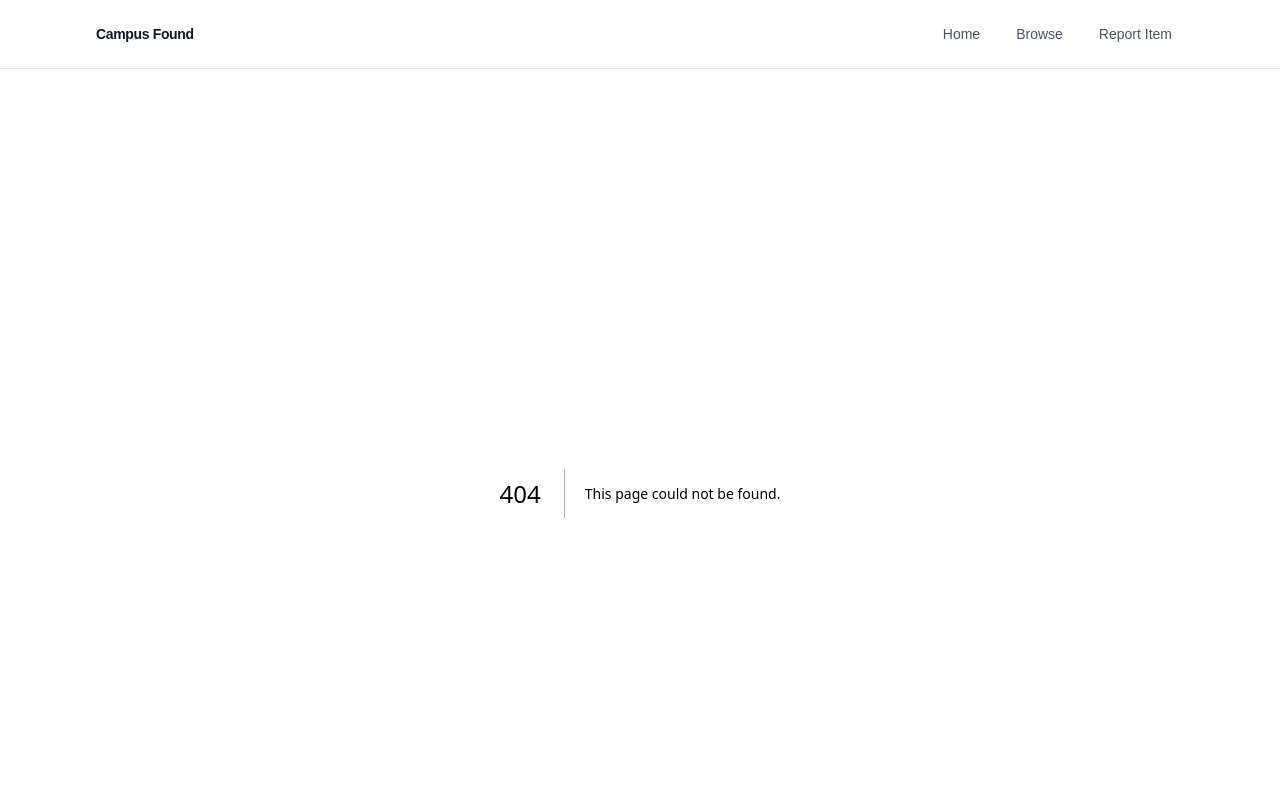
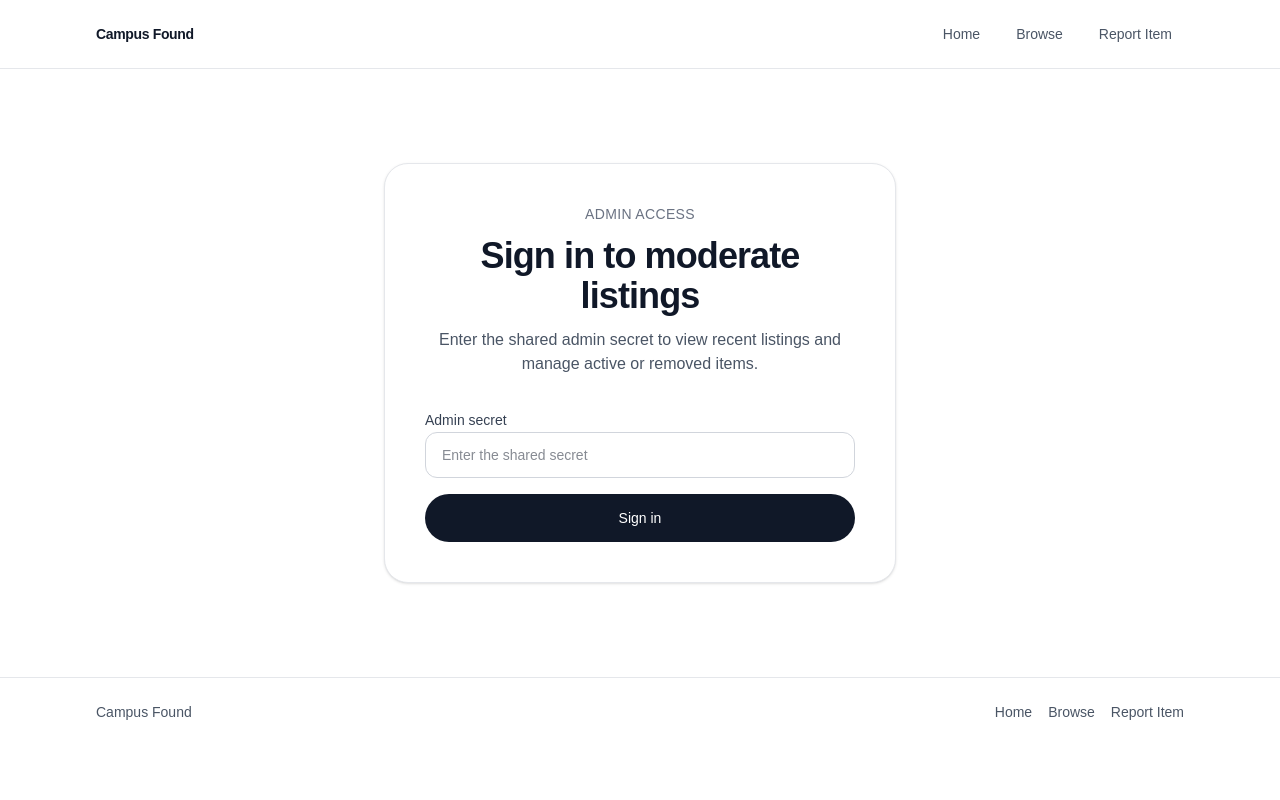
Before and after one commit to ahmed5145/CampusFound, a Next.js app: page /admin/login in a window 1280 px wide. Before the commit this address had no page. Shown: the top 800 px of the page. Built offline with nearby package versions, Linux system fonts and the light colour scheme; no server answers.

Commit message:
feat: Implement admin login page

```diff
--- /dev/null
+++ b/src/app/admin/login/LoginForm.tsx
@@ -0,0 +1,79 @@
+'use client'
+
+import { useState } from 'react'
+import { useRouter } from 'next/navigation'
+
+export default function LoginForm() {
+  const router = useRouter()
+  const [secret, setSecret] = useState('')
+  const [isSubmitting, setIsSubmitting] = useState(false)
+  const [errorMessage, setErrorMessage] = useState<string | null>(null)
+
+  async function handleSubmit(event: React.FormEvent<HTMLFormElement>) {
+    event.preventDefault()
+
+    if (isSubmitting) {
+      return
+    }
+
+    setIsSubmitting(true)
+    setErrorMessage(null)
+
+    try {
+      const response = await fetch('/api/admin/login', {
+        method: 'POST',
+        headers: {
+          'Content-Type': 'application/json'
+        },
+        body: JSON.stringify({ secret })
+      })
+
+      if (!response.ok) {
+        const payload = (await response.json().catch(() => null)) as { error?: string } | null
+        setErrorMessage(payload?.error ?? 'Invalid admin secret.')
+        return
+      }
+
+      router.replace('/admin')
+      router.refresh()
+    } catch {
+      setErrorMessage('Could not sign in. Please try again.')
+    } finally {
+      setIsSubmitting(false)
+    }
+  }
+
+  return (
+    <form className="space-y-4" onSubmit={handleSubmit}>
+      <div className="space-y-2">
+        <label htmlFor="admin-secret" className="text-sm font-medium text-gray-700">
+          Admin secret
+        </label>
+        <input
+          id="admin-secret"
+          name="secret"
+          type="password"
+          autoComplete="current-password"
+          value={secret}
+          onChange={(event) => setSecret(event.target.value)}
+          placeholder="Enter the shared secret"
+          className="w-full rounded-xl border border-gray-300 px-4 py-3 text-sm text-gray-900 outline-none transition focus:border-gray-900 focus:ring-2 focus:ring-gray-900/10"
+        />
+      </div>
+
+      {errorMessage ? (
+        <p className="rounded-xl border border-red-200 bg-red-50 px-4 py-3 text-sm text-red-700" role="alert">
+          {errorMessage}
+        </p>
+      ) : null}
+
+      <button
+        type="submit"
+        disabled={isSubmitting}
+        className="inline-flex h-12 w-full items-center justify-center rounded-full bg-gray-900 px-5 text-sm font-medium text-white transition-colors hover:bg-gray-800 disabled:cursor-not-allowed disabled:opacity-60"
+      >
+        {isSubmitting ? 'Signing in…' : 'Sign in'}
+      </button>
+    </form>
+  )
+}
--- /dev/null
+++ b/src/app/admin/login/page.tsx
@@ -0,0 +1,42 @@
+import { cookies } from 'next/headers'
+import { redirect } from 'next/navigation'
+
+import LoginForm from './LoginForm'
+import {
+  ADMIN_SESSION_COOKIE_NAME,
+  verifyAdminSessionCookieValue
+} from '../../../lib/admin-auth'
+
+export default async function Page() {
+  const configuredSecret = process.env.ADMIN_SECRET
+
+  if (configuredSecret) {
+    const cookieStore = await cookies()
+    const sessionCookie = cookieStore.get(ADMIN_SESSION_COOKIE_NAME)?.value
+    const isAuthenticated = await verifyAdminSessionCookieValue(configuredSecret, sessionCookie)
+
+    if (isAuthenticated) {
+      redirect('/admin')
+    }
+  }
+
+  return (
+    <main className="mx-auto flex min-h-[70vh] w-full max-w-lg items-center py-10">
+      <section className="w-full rounded-3xl border border-gray-200 bg-white p-8 shadow-sm sm:p-10">
+        <div className="space-y-3 text-center">
+          <p className="text-sm font-medium uppercase tracking-wide text-gray-500">Admin access</p>
+          <h1 className="text-3xl font-semibold tracking-tight text-gray-900 sm:text-4xl">
+            Sign in to moderate listings
+          </h1>
+          <p className="mx-auto max-w-md text-sm leading-6 text-gray-600 sm:text-base">
+            Enter the shared admin secret to view recent listings and manage active or removed items.
+          </p>
+        </div>
+
+        <div className="mt-8">
+          <LoginForm />
+        </div>
+      </section>
+    </main>
+  )
+}
```
